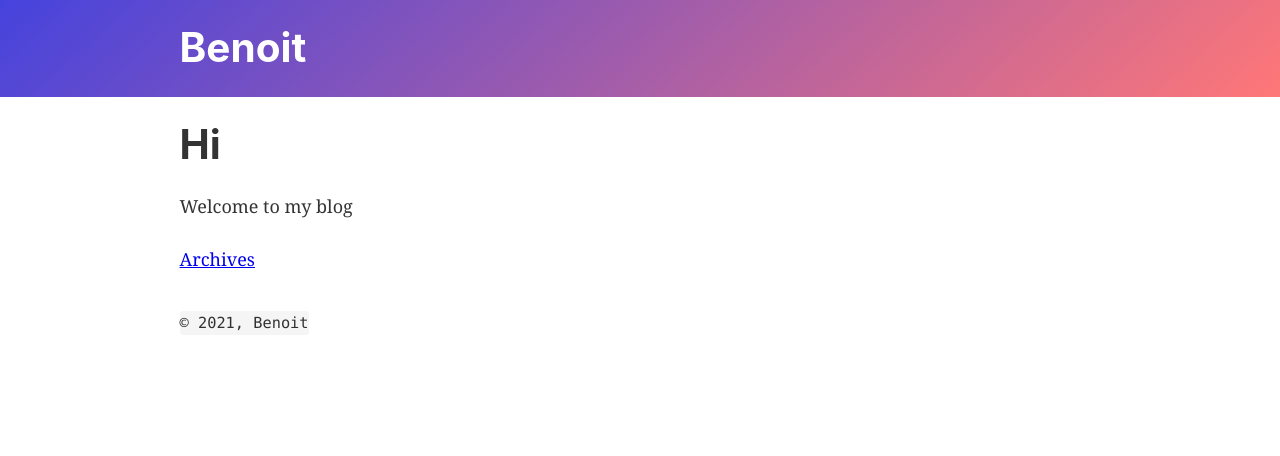
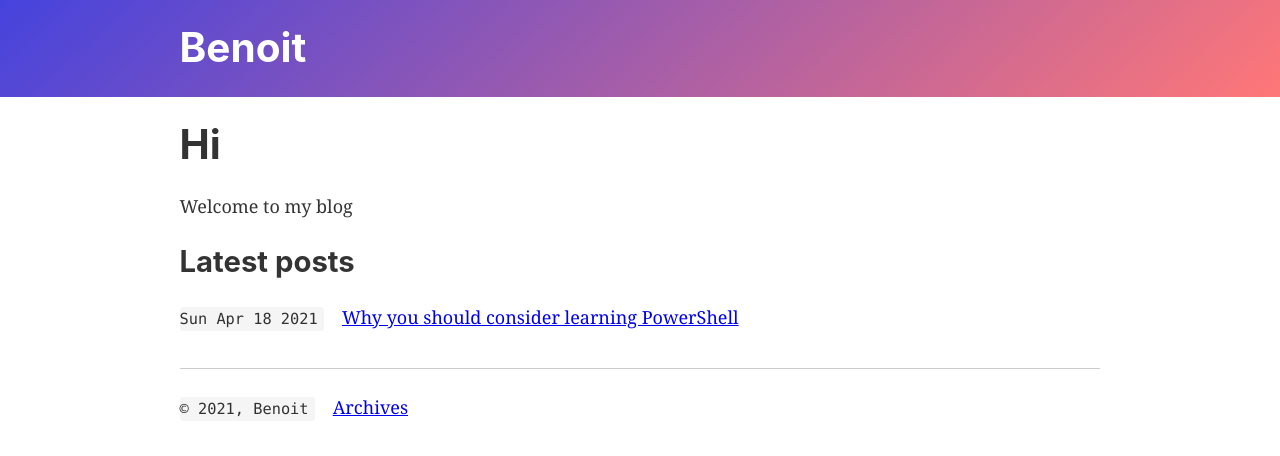
Before and after one commit to 0x750/_blog, a Gatsby site: page / in a window 1280 px wide. Built offline with nearby package versions, Linux system fonts and the light colour scheme; Gatsby itself is replaced by a stand-in of ours.

Commit message:
feat: add links to home and archive

```diff
--- a/src/components/layout.js
+++ b/src/components/layout.js
@@ -7,7 +7,7 @@
 
 import * as React from "react"
 import PropTypes from "prop-types"
-import { useStaticQuery, graphql } from "gatsby"
+import { Link, useStaticQuery, graphql } from "gatsby"
 
 import Header from "./header"
 import "./layout.css"
@@ -39,7 +39,12 @@ const Layout = ({ children }) => {
             marginTop: `2rem`,
           }}
         >
+          <hr />
           <code>© {new Date().getFullYear()}, Benoit</code>
+          <Link style={{ marginLeft: "1em" }} to="/archives">
+            Archives
+          </Link>
+
           {` `}
         </footer>
       </div>
--- a/src/pages/index.js
+++ b/src/pages/index.js
@@ -5,14 +5,37 @@ import { Link } from "gatsby"
 import Layout from "../components/layout"
 import Seo from "../components/seo"
 
-const IndexPage = () => (
+const IndexPage = () => {
+  const lastPosts = [
+    {
+      date: new Date("2021/04/18"),
+      title: "Why you should consider learning PowerShell",
+      slug: "/posts/learning-powershell",
+    },
+  ]
+
+  return (
     <Layout>
       <Seo title="Home" />
       <h1>Hi</h1>
       <p>Welcome to my blog</p>
 
-    <Link to="/archives">Archives</Link>
+      <h2>Latest posts</h2>
+      {lastPosts.map(e => {
+        return (
+          <div>
+            <code>{e.date.toDateString(``)}</code>
+
+            <span>
+              <Link style={{ marginLeft: "1em" }} to={e.slug}>
+                {e.title}
+              </Link>
+            </span>
+          </div>
+        )
+      })}
     </Layout>
   )
+}
 
 export default IndexPage
```
Also changed, not shown: src/pages/archives/index.js (+25 -2 lines), src/pages/posts/index.js (added, +15 -0 lines), src/pages/posts/learning-powershell.js (+14 -6 lines). Lines whose indentation alone changed are shown as unchanged.
